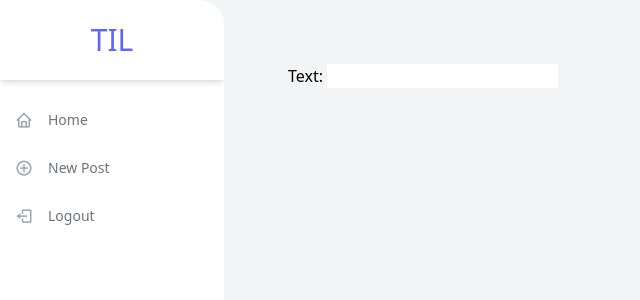
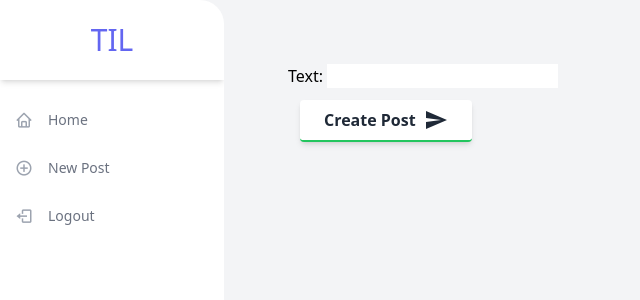
Before and after one commit to tflaten4184/Dango201, a Django app: page /new/ in a window 1280 px wide. Shown: the top 300 px of the page, without its empty margins (0-640 px from the left). Run offline with Django 4.2, Linux system fonts and the light colour scheme; the visitor is signed in with stand-in values (Sample User, id 1); some libraries are stand-ins or nearby versions.

Commit message:
post creation form

```diff
--- a/feed/templates/feed/create_post.html
+++ b/feed/templates/feed/create_post.html
@@ -3,5 +3,18 @@
 {% block title %}Create a new post{% endblock title %}
 
 {% block body %}
-    {{ form.as_p }}
+    <form method="POST" action=".">
+        {% csrf_token %}
+        {{ form.as_p }}
+        <div>
+            <div class="m-3">
+                <button class="bg-white text-gray-800 font-bold rounded border-b-2 border-green-500 hover:border-green-600 hover:bg-green-500 hover:text-white shadow-md py-2 px-6 inline-flex items-center" type="submit">
+                  <span class="mr-2">Create Post</span>
+                  <svg xmlns="http://www.w3.org/2000/svg" width="24" height="24" viewBox="0 0 24 24">
+                    <path fill="currentcolor" d="M2.01 21L23 12 2.01 3 2 10l15 2-15 2z"></path>
+                  </svg>
+                </button>
+              </div>
+        </div>
+    </form>
 {% endblock body %}
--- a/feed/views.py
+++ b/feed/views.py
@@ -1,5 +1,7 @@
 from django.views.generic import ListView, DetailView
 from django.views.generic.edit import CreateView
+from django.contrib.auth.mixins import LoginRequiredMixin
+
 from .models import Post
 
 class HomePage(ListView):
@@ -15,7 +17,20 @@ class PostDetailView(DetailView):
     model = Post
     context_object_name = "post"
 
-class CreatePostView(CreateView):
+class CreatePostView(LoginRequiredMixin, CreateView):
     template_name = "feed/create_post.html"
     model = Post
     fields = ["text"]
+    success_url = "/"
+
+    def dispatch(self, request, *args, **kwargs):
+        self.request = request
+        return super().dispatch(request, *args, **kwargs)
+
+
+    def form_valid(self, form):
+
+        obj = form.save(commit=False)
+        obj.author = self.request.user
+        obj.save()
+        return super().form_valid(form)
```
